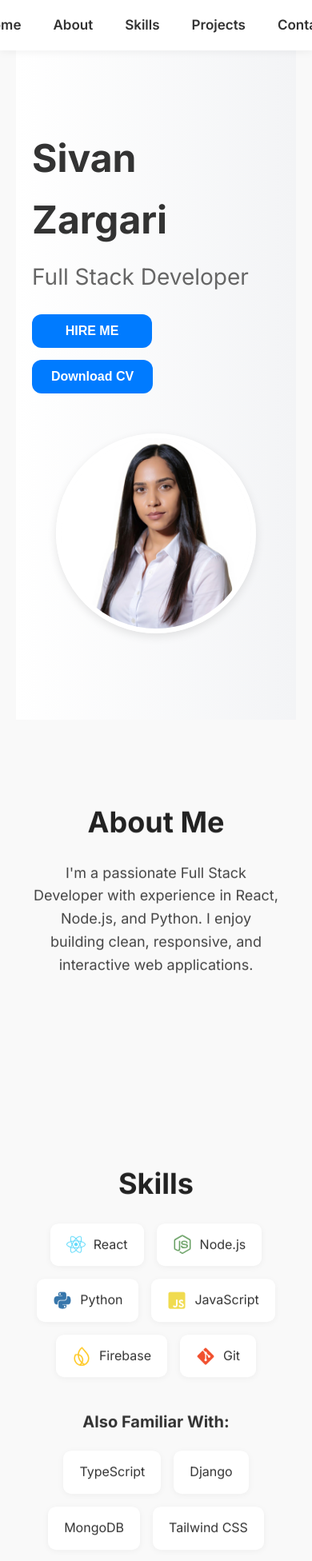
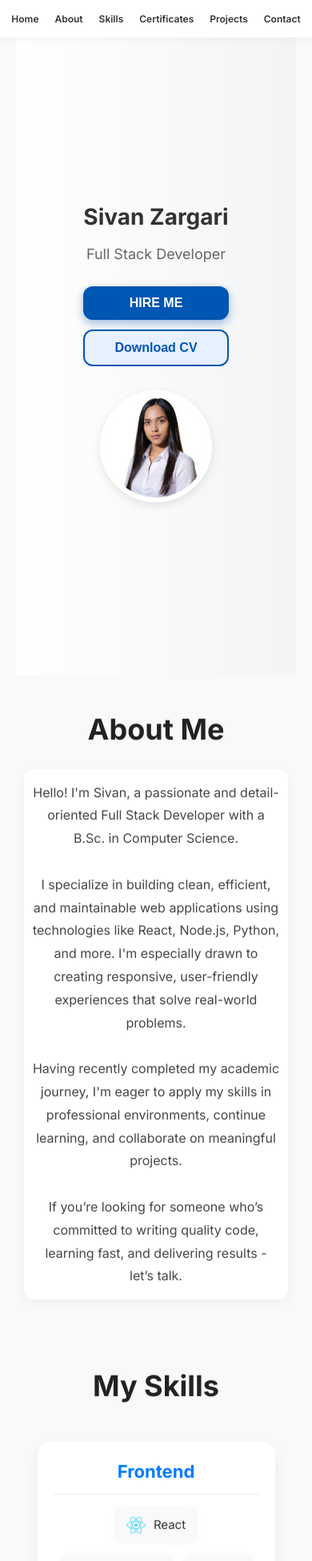
Before and after one commit to SivanZargari/MyPortfolio, a React (Create React App) app: page / in a window 390 px wide. Shown: the top 1952 px of the page at 80% size. Built offline with nearby package versions, Linux system fonts and the light colour scheme.

Commit message:
Refactor and enhance portfolio design with new features and better UX

```diff
--- a/src/App.css
+++ b/src/App.css
@@ -1,4 +1,3 @@
-/* === בסיס כללי === */
 @import url('https://fonts.googleapis.com/css2?family=Inter:wght@400;600;700&display=swap');
 
 * {
@@ -91,7 +90,7 @@ body {
 
 /* === אזורים כלליים === */
 section {
-  padding: 100px 20px;
+  padding: 60px 20px;
   text-align: center;
 }
 
@@ -104,36 +103,79 @@ section h2 {
 /* === אודות === */
 .about p {
   font-size: 18px;
-  max-width: 700px;
-  margin: 0 auto 30px;
+  max-width: 750px;
+  margin: 0 auto;
   color: #444;
+  line-height: 1.8;
+  text-align: left;
+  padding: 10px;
+  background-color: #ffffff;
+  border-radius: 12px;
+  box-shadow: 0 4px 14px rgba(0, 0, 0, 0.05);
 }
 
 /* === מיומנויות === */
+.skills-container {
+  display: flex;
+  justify-content: center;
+  gap: 40px;
+  flex-wrap: wrap;
+  margin-top: 40px;
+  max-width: 900px;
+  margin-left: auto;
+  margin-right: auto;
+}
+
+.skills-section {
+  background-color: #fff;
+  padding: 24px 32px;
+  border-radius: 16px;
+  box-shadow: 0 6px 18px rgba(0, 0, 0, 0.05);
+  min-width: 320px;
+  max-width: 400px;
+  flex: 1 1 350px;
+  text-align: left;
+  transition: transform 0.3s ease;
+}
+
+.skills-section:hover {
+  transform: translateY(-5px);
+}
+
+.skills-section h3 {
+  font-size: 22px;
+  color: #007bff;
+  margin-bottom: 16px;
+  font-weight: 700;
+  text-align: center;
+  border-bottom: 1px solid #eee;
+  padding-bottom: 10px;
+}
+
 .skills-grid {
   display: flex;
   flex-wrap: wrap;
+  gap: 14px;
   justify-content: center;
-  gap: 16px;
-  margin-top: 20px;
 }
 
 .skill-item {
-  background-color: #fff;
-  padding: 14px 20px;
+  background-color: #f9f9f9;
+  padding: 10px 16px;
   border-radius: 10px;
-  box-shadow: 0 2px 8px rgba(0,0,0,0.05);
-  font-size: 16px;
+  box-shadow: 0 1px 5px rgba(0, 0, 0, 0.04);
+  font-size: 15px;
   display: flex;
   align-items: center;
   gap: 10px;
-  transition: transform 0.2s ease;
+  transition: background-color 0.2s ease, transform 0.2s ease;
 }
 
 .skill-item:hover {
-  transform: translateY(-3px);
   background-color: #eef5ff;
+  transform: translateY(-2px);
 }
+
 
 /* === פרויקטים === */
 .projects-grid {
@@ -141,7 +183,6 @@ section h2 {
   flex-wrap: wrap;
   gap: 32px;
   justify-content: center;
-  margin-top: 40px;
 }
 
 .project-card {
@@ -149,17 +190,20 @@ section h2 {
   padding: 24px;
   width: 100%;
   max-width: 400px;
+  flex: 1 1 350px;
   border-radius: 16px;
-  box-shadow: 0 4px 12px rgba(0,0,0,0.05);
+  box-shadow: 0 4px 12px rgba(0, 0, 0, 0.05);
   text-align: left;
   display: flex;
   flex-direction: column;
+  height: 100%;
 }
 
 .project-card h3 {
-  font-size: 22px;
+  font-size: 20px;
   margin-bottom: 12px;
   color: #222;
+  white-space: normal;
 }
 
 .project-card p {
@@ -190,17 +234,85 @@ section h2 {
   margin-bottom: 15px;
 }
 
-/* === תעודות === */
-.certificates ul {
-  list-style: none;
-  padding: 0;
-  margin-top: 20px;
+.project-btn {
+  display: inline-flex;
+  align-items: center;
+  gap: 4px;
+  margin: 6px 4px 0 0;
+  padding: 6px 12px;
+  background-color: #007bff;
+  color: white;
+  border-radius: 8px;
+  text-decoration: none;
+  font-weight: 600;
+  font-size: 14px;
+  transition: background-color 0.3s ease, box-shadow 0.3s ease;
+  box-shadow: 0 2px 6px rgba(0, 123, 255, 0.2);
+  cursor: pointer;
+  line-height: 1.2;
+  max-width: 140px;
 }
 
-.certificates li {
-  margin: 12px 0;
-  font-size: 17px;
-  color: #444;
+
+.project-btn:hover {
+  background-color: #0056b3;
+  box-shadow:  0 4px 12px rgba(0, 86, 179, 0.6);
+  transform: translateY(-2px);
+}
+
+.details-btn {
+  background-color: #6c757d;
+  color: white;
+  padding: 6px 12px;
+  font-size: 14px;
+  font-weight: 600;
+  border: none;
+  max-width: 140px;
+  border-radius: 8px;
+  cursor: pointer;
+  box-shadow: 0 2px 6px rgba(0, 0, 0, 0.15);
+  margin-top: 10px;
+  transition: background-color 0.2s ease;
+}
+
+.details-btn:hover {
+  background-color: #5a6268;
+  box-shadow: 0 4px 10px rgba(0, 0, 0, 0.2);
+
+}
+
+
+/* === תעודות === */
+.certificates-grid {
+  display: flex;
+  justify-content: center;
+  flex-wrap: wrap;
+  gap: 24px;
+  margin-top: 30px;
+}
+
+.certificate-card {
+  background-color: #fff;
+  padding: 24px 28px;
+  border-radius: 14px;
+  box-shadow: 0 6px 16px rgba(0, 0, 0, 0.05);
+  display: flex;
+  align-items: center;
+  gap: 10px;
+  min-width: 300px;
+  max-width: 400px;
+  transition: transform 0.3s ease;
+}
+
+.certificate-card:hover {
+  transform: translateY(-5px);
+  box-shadow: 0 8px 18px rgba(0, 0, 0, 0.08);
+}
+
+.certificate-icon {
+  font-size: 32px;
+  color: #007bff;
+  margin-top: 2px;
 }
 
 /* === טופס יצירת קשר === */
@@ -271,7 +383,7 @@ section h2 {
   }
 }
 
-/* --- סגנונות Contact Section --- */
+/* --- Contact Section --- */
 
 .contact-section {
   max-width: 450px;
@@ -279,7 +391,7 @@ section h2 {
   padding: 20px;
   background-color: #f9f9f9;
   border-radius: 12px;
-  box-shadow: 0 4px 14px rgba(0,0,0,0.05);
+  box-shadow: 0 4px 14px rgba(0, 0, 0, 0.05);
   text-align: center;
 }
 
@@ -327,6 +439,7 @@ section h2 {
 .send-btn:hover {
   background-color: #3acbe9;
 }
+
 .social-icons {
   margin-top: 30px;
   display: flex;
@@ -369,19 +482,177 @@ section h2 {
 .hero-btn {
   padding: 12px 24px;
   font-size: 16px;
-  background-color: #007bff;
-  color: white;
   font-weight: 600;
   border: none;
   border-radius: 12px;
   cursor: pointer;
-  transition: background-color 0.3s ease;
-  min-width: 150px; /* כדי להשוות בין אורכי טקסט */
+  min-width: 150px;
   text-align: center;
+  transition: background-color 0.3s ease, transform 0.2s ease, box-shadow 0.3s ease;
+  user-select: none;
+  box-shadow: 0 4px 10px rgba(0, 0, 0, 0.1);
 }
 
-.hero-btn:hover {
+.hero-btn.dark {
   background-color: #0056b3;
+  color: white;
+  box-shadow: 0 4px 12px rgba(0, 86, 179, 0.4);
+}
+
+.hero-btn.dark:hover {
+  background-color: #003d80;
   transform: translateY(-3px);
-  box-shadow: 0 6px 12px rgba(0, 0, 0, 0.15);
+  box-shadow: 0 8px 20px rgba(0, 61, 128, 0.6);
 }
+
+.hero-btn.light {
+  background-color: #e7f0ff;
+  color: #0056b3;
+  border: 2px solid #0056b3;
+  box-shadow: none;
+}
+
+.hero-btn.light:hover {
+  background-color: #c5dbff;
+  color: #003d80;
+  transform: translateY(-3px);
+  box-shadow: 0 6px 14px rgba(0, 86, 179, 0.3);
+}
+
+/* התאמות למובייל */
+@media (max-width: 480px) {
+  .hero-buttons {
+    flex-direction: column;
+    gap: 12px;
+  }
+  .hero-btn {
+    width: 100%;
+    min-width: auto;
+    padding: 12px 0;
+  }
+}
+
+
+footer {
+  /* לא לרוחב מלא - יתאים לרוחב ה-App */
+  width: 100%;
+  background-color: #fafafa;
+  color: #555555;
+  font-size: 13px;
+  font-weight: 400;
+  text-align: center;
+  padding: 16px 20px;
+  border-top: 1px solid #ddd;
+  font-family: 'Inter', sans-serif;
+  letter-spacing: 0.03em;
+  user-select: none;
+}
+
+/* התאמות למסכים עד רוחב 768px (טאבלטים וניידים גדולים) */
+@media (max-width: 768px) {
+  .hero {
+    padding: 120px 20px 80px;
+  }
+  .hero-content {
+    flex-direction: column;
+    gap: 30px;
+  }
+  .hero-text h1 {
+    font-size: 36px;
+    text-align: center;
+  }
+  .hero-text h2 {
+    font-size: 22px;
+    text-align: center;
+  }
+  .hero-buttons {
+    justify-content: center;
+  }
+  .hero-image img {
+    width: 180px;
+    height: 180px;
+  }
+
+  .navbar {
+    gap: 20px;
+    padding: 12px 10px;
+  }
+  .nav-link {
+    font-size: 14px;
+  }
+
+  .skills-container {
+    flex-direction: column;
+    align-items: center;
+  }
+  .skills-section {
+    max-width: 90%;
+    min-width: auto;
+  }
+
+  .projects-grid {
+    flex-direction: column;
+    align-items: center;
+  }
+  .project-card {
+    max-width: 100%;
+    width: 100%;
+  }
+
+  section {
+    padding: 40px 10px;
+  }
+
+  .about p {
+    font-size: 16px;
+    max-width: 100%;
+    padding: 15px 10px;
+    text-align: center;
+  }
+
+  footer {
+    font-size: 12px;
+    padding: 12px 10px;
+  }
+}
+
+/* התאמות למסכים עד רוחב 480px (ניידים קטנים) */
+@media (max-width: 480px) {
+  .hero-text h1 {
+    font-size: 28px;
+  }
+  .hero-text h2 {
+    font-size: 18px;
+  }
+  .hero-image img {
+    width: 140px;
+    height: 140px;
+  }
+
+  .hero-buttons {
+    flex-direction: column;
+    gap: 12px;
+  }
+  .hero-btn {
+    width: 100%;
+    min-width: auto;
+    padding: 12px 0;
+  }
+
+  .navbar {
+    gap: 12px;
+    padding: 8px 8px;
+  }
+  .nav-link {
+    font-size: 12px;
+    padding: 6px 4px;
+  }
+
+  .skills-section {
+    padding: 20px;
+  }
+
+  .project-card {
+    padding: 20px;
+  }
+}
--- a/src/App.js
+++ b/src/App.js
@@ -1,9 +1,11 @@
 import React, { useState } from 'react';
 import './App.css';
-import { FaReact, FaNodeJs, FaPython, FaJsSquare, FaGitAlt } from "react-icons/fa";
-import { SiFirebase } from "react-icons/si";
+import { FaReact, FaNodeJs, FaPython, FaJsSquare, FaGitAlt, FaGithub, FaDatabase } from "react-icons/fa";
+import { SiFirebase, SiDjango } from "react-icons/si";
 import Contact from "./Contact";
 import { useEffect } from 'react';
+import { FaGraduationCap } from "react-icons/fa";
+import { FaLinkedin, FaExternalLinkAlt } from 'react-icons/fa';
 
 function ProjectCard({ title, videoSrc, summary, details, linkedinLink, websiteLink }) {
   const [showDetails, setShowDetails] = useState(false);
@@ -21,18 +23,21 @@ function ProjectCard({ title, videoSrc, summary, details, linkedinLink, websiteL
         <p style={{ fontSize: "14px", marginTop: "10px" }}>{details}</p>
       )}
 
-      <button onClick={() => setShowDetails(!showDetails)} className="send-btn">
-        {showDetails ? "הסתר פרטים" : "לפרטים"}
+      <button onClick={() => setShowDetails(!showDetails)} className="details-btn">
+        {showDetails ? "Hide details" : "Details"}
       </button>
 
+
+
+
       {linkedinLink && (
-        <a href={linkedinLink} target="_blank" rel="noopener noreferrer">
-          LinkedIn
+        <a href={linkedinLink} target="_blank" rel="noopener noreferrer" className="project-btn">
+          <FaLinkedin style={{ marginRight: '6px' }} /> LinkedIn
         </a>
       )}
       {websiteLink && (
-        <a href={websiteLink} target="_blank" rel="noopener noreferrer">
-          Website
+        <a href={websiteLink} target="_blank" rel="noopener noreferrer" className="project-btn">
+          <FaExternalLinkAlt style={{ marginRight: '6px' }} /> Website
         </a>
       )}
     </div>
@@ -71,6 +76,7 @@ function App() {
         <a href="#home" className="nav-link">Home</a>
         <a href="#about" className="nav-link">About</a>
         <a href="#skills" className="nav-link">Skills</a>
+        <a href="#certificates" className="nav-link">Certificates</a>
         <a href="#projects" className="nav-link">Projects</a>
         <a href="#contact" className="nav-link">Contact</a>
       </nav>
@@ -83,13 +89,14 @@ function App() {
               <h1>Sivan Zargari</h1>
               <h2>Full Stack Developer</h2>
               <div className="hero-buttons">
-                <button className="hero-btn" onClick={() => window.location.href = '#contact'}>
+                <button className="hero-btn dark" onClick={() => window.location.href = '#contact'}>
                   HIRE ME
                 </button>
-                <button className="hero-btn" onClick={() => window.open('Sivan Zargari.docx.pdf')}>
+                <button className="hero-btn light" onClick={() => window.open('Sivan Zargari.docx.pdf')}>
                   Download CV
                 </button>
               </div>
+
             </div>
 
             <div className="hero-image">
@@ -102,62 +109,104 @@ function App() {
         <section id="about" className="about fade-in-section">
           <h2>About Me</h2>
           <p>
-            I'm a passionate Full Stack Developer with experience in React, Node.js, and Python.
-            I enjoy building clean, responsive, and interactive web applications.
+            Hello! I'm Sivan, a passionate and detail-oriented Full Stack Developer with a B.Sc. in Computer Science.<br /><br />
+            I specialize in building clean, efficient, and maintainable web applications using technologies like React, Node.js, Python, and more. I'm especially drawn to creating responsive, user-friendly experiences that solve real-world problems.<br /><br />
+            Having recently completed my academic journey, I'm eager to apply my skills in professional environments, continue learning, and collaborate on meaningful projects.<br /><br />
+            If you’re looking for someone who’s committed to writing quality code, learning fast, and delivering results - let’s talk.
           </p>
+        </section>
 
-        </section>
 
         {/* SKILLS */}
         <section id="skills" className="skills fade-in-section">
-          <h2>Skills</h2>
+          <h2>My Skills</h2>
+          <div className="skills-container">
+            <div className="skills-section">
+              <h3>Frontend</h3>
               <div className="skills-grid">
                 <div className="skill-item"><FaReact size={24} color="#61DBFB" /> React</div>
-            <div className="skill-item"><FaNodeJs size={24} color="#68A063" /> Node.js</div>
-            <div className="skill-item"><FaPython size={24} color="#3776AB" /> Python</div>
                 <div className="skill-item"><FaJsSquare size={24} color="#F0DB4F" /> JavaScript</div>
-            <div className="skill-item"><SiFirebase size={24} color="#FFCA28" /> Firebase</div>
                 <div className="skill-item"><FaGitAlt size={24} color="#F1502F" /> Git</div>
+                <div className="skill-item"><FaGithub size={24} color="#333" /> GitHub</div>
+              </div>
             </div>
 
-          <h3 style={{ marginTop: "40px", fontSize: "20px" }}>Also Familiar With:</h3>
+            <div className="skills-section">
+              <h3>Backend</h3>
               <div className="skills-grid">
-            <div className="skill-item">TypeScript</div>
-            <div className="skill-item">Django</div>
-            <div className="skill-item">MongoDB</div>
-            <div className="skill-item">Tailwind CSS</div>
+                <div className="skill-item"><FaNodeJs size={24} color="#68A063" /> Node.js</div>
+                <div className="skill-item"><SiFirebase size={24} color="#FFCA28" /> Firebase</div>
+                <div className="skill-item"><FaPython size={24} color="#3776AB" /> Python</div>
+                <div className="skill-item"><SiDjango size={24} color="#092E20" /> Django</div>
+                <div className="skill-item"><FaDatabase size={24} color="#6c757d" /> SQL</div>
+              </div>
+            </div>
           </div>
         </section>
 
+
         {/* CERTIFICATES */}
-        <section className="certificates fade-in-section">
+        <section id="certificates" className="certificates fade-in-section">
           <h2>Certificates</h2>
-          <ul>
-            <li>Full Stack Web Development Bootcamp – XYZ Academy</li>
-            <li>Python for Data Science – Coursera</li>
-            <li>SQL Fundamentals – SoloLearn</li>
-          </ul>
+          <div className="certificates-grid">
+            <div className="certificate-card">
+              <FaGraduationCap className="certificate-icon" />
+              <span>B.Sc. in Computer Science</span>
+            </div>
+          </div>
         </section>
+
+
 
         {/* PROJECTS */}
         <section id="projects" className="projects fade-in-section">
-          <h2>Projects</h2>
+          <h2>My Projects</h2>
           <div className="projects-grid">
             <ProjectCard
-              title="Budget Management"
+              title="Personal Budget Management"
               videoSrc="video.mp4"
-              summary="A budgeting platform built with React, Node.js, and Firebase."
-              details="Helps users track expenses, visualize spending habits, and plan monthly budgets. Uses Firebase Auth and Realtime Database."
+              summary="A personal web app to manage monthly budgets with income, expenses, reports, and smart saving tools."
+              details={
+                <>
+                  <p>Features include:</p>
+                  <ul>
+                    <li>Input income and expenses by category</li>
+                    <li>Calculate totals per page</li>
+                    <li>Monthly reports comparing income and expenses</li>
+                    <li>Send monthly summary via EmailJS</li>
+                    <li>Secure login with Google (Firebase Authentication)</li>
+                    <li>Save historical summaries for users</li>
+                    <li>Random tips wheel for smart saving</li>
+                    <li>Memory game matching daily expenses and savings</li>
+                    <li>Quiz on personal finance with educational explanations</li>
+                    <li>Financial behavior assessment using TensorFlow.js model</li>
+                  </ul>
+                  <p><b>Technologies:</b> React.js, Node.js + Express.js, Firebase, EmailJS, Google OAuth, TensorFlow.js</p>
+                </>
+              }
               linkedinLink="https://www.linkedin.com/posts/sivan-zargari_reactjs-nodejs-firebase-activity-7327600442853482496-u2qw"
               websiteLink="https://budget-management-56nw.vercel.app/"
             />
+
             <ProjectCard
-              title="Hall of Fame"
+              title='Hall of Fame - "Iron Swords" War'
               videoSrc="video2.mp4"
-              summary="A memorial platform built with Django and SQLite."
-              details="Includes virtual candles, user comments, image uploads, and profile pages. Built with Python and responsive HTML/CSS."
+              summary="A memorial platform created in memory of the heroes of the 'Iron Swords' war, focusing on an emotional and interactive user experience."
+              details={
+                <>
+                  <p>Features include:</p>
+                  <ul>
+                    <li>Reading testimonies from survivors, abductees, and ZAKA volunteers</li>
+                    <li>Lighting virtual candles with personal dedications</li>
+                    <li>Viewing testimonial videos with comment support for registered users</li>
+                    <li>A separate page for sensitive uncensored content with a warning</li>
+                  </ul>
+                  <p><b>Technologies:</b> Python, Django, SQLite, Bootstrap, JavaScript, HTML, CSS</p>
+                </>
+              }
               linkedinLink="https://www.linkedin.com/posts/sivan-zargari_html-css-javascript-activity-7289561146615877632-d45v"
             />
+
           </div>
         </section>
 
@@ -167,14 +216,8 @@ function App() {
         </section>
 
         {/* FOOTER */}
-        <footer style={{
-          marginTop: "60px",
-          padding: "30px 0",
-          textAlign: "center",
-          backgroundColor: "#f0f0f0",
-          color: "#777",
-          fontSize: "14px"
-        }}>
+
+        <footer>
           © {new Date().getFullYear()} Sivan Zargari. All rights reserved.
         </footer>
       </div>
--- a/src/Contact.js
+++ b/src/Contact.js
@@ -41,13 +41,13 @@ function Contact() {
 
   return (
     <section className="contact-section">
-      <h2>Contact Me</h2>
+      <h2>Contact</h2>
 
       <form ref={form} onSubmit={sendEmail} className="contact-form">
         <input type="text" name="from_name" placeholder="Your Name" required />
         <input type="email" name="reply_to" placeholder="Your Email" required />
         <textarea name="message" rows="5" placeholder="Your Message" required></textarea>
-        <button type="submit" className="send-btn">Send Message</button>
+        <button type="submit" className="send-btn">HIRE ME</button>
       </form>
 
       <div className="social-icons">
```
Lines whose indentation alone changed are shown as unchanged.
